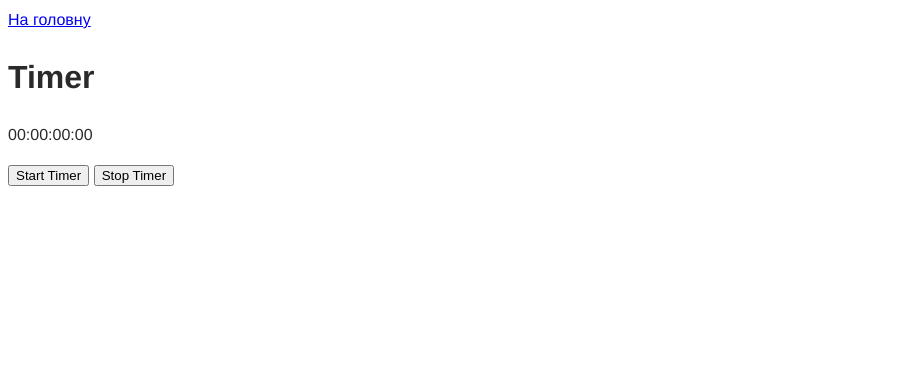
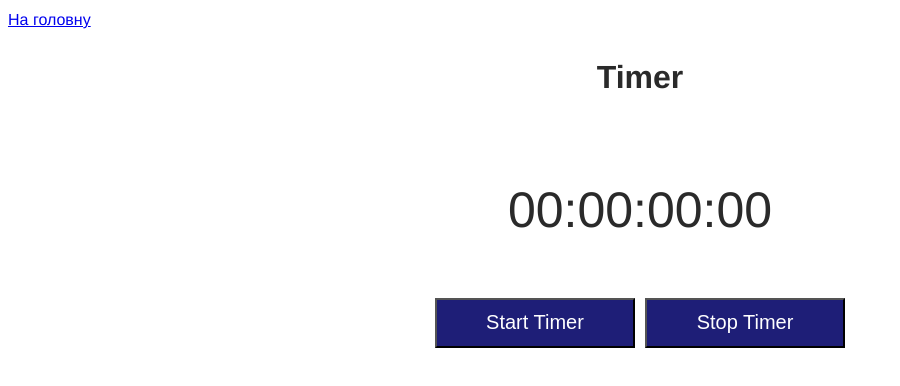
Before and after one commit to Andriy-Kond/async-timer-date, a website built with Parcel: page src/timer.html in a window 1280 px wide. Shown: the whole page, without its empty margins (0-900 px from the left). Built offline with nearby package versions, Linux system fonts and the light colour scheme.

Commit message:
upd paths

```diff
--- a/src/timer.html
+++ b/src/timer.html
@@ -5,7 +5,7 @@
     <meta name="viewport" content="width=device-width, initial-scale=1.0" />
     <title>Timer</title>
     <link rel="stylesheet" href="./css/styles.css" />
-    <link rel="stylesheet" href="./css/timer.scss" />
+    <link rel="stylesheet" href="./css/timer.css" />
   </head>
   <body>
     <header>
```
